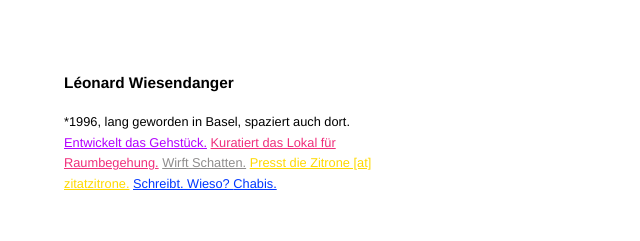
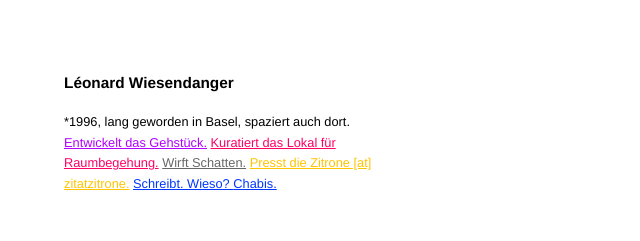
Before and after one commit to Xlozy/leowie, a plain HTML site: page index.html in a window 1280 px wide. Shown: the top 241 px of the page, 0-640 px from the left. Drawn offline with Linux system fonts and the light colour scheme.

Commit message:
link farben

```diff
--- a/css/styles.css
+++ b/css/styles.css
@@ -193,17 +193,17 @@ section {
 }
 
 .link-vrp {
-    color: rgb(240, 47, 124);
+    color: rgb(255, 0, 102);
     text-decoration: underline;
 }
 
 .link-vvvw {
-    color: rgb(143, 141, 141);
+    color: rgb(104, 103, 103);
     text-decoration: underline;
 }
 
 .link-zitatzitrone {
-    color: rgb(255, 217, 0);
+    color: rgb(255, 196, 0);
     text-decoration: underline;
 }
 
```
Also changed, not shown: 1 other file.
